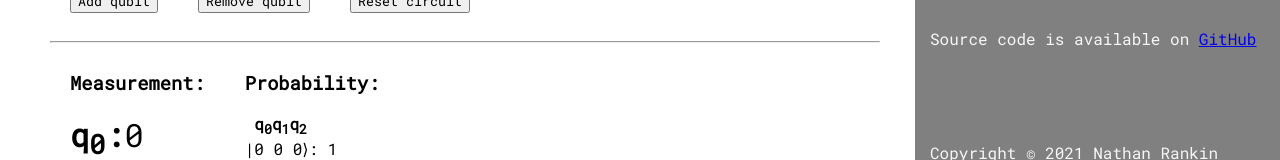
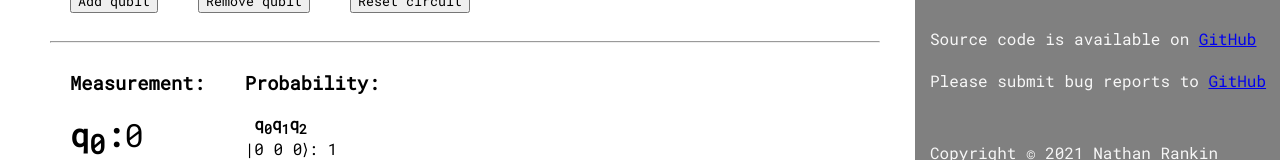
Before and after one commit to nrankin18/Quantum, a React (Create React App) app: page / in a window 1280 px wide. Shown: the part 622-782 px from the top of the page. Built offline with nearby package versions, Linux system fonts and the light colour scheme.

Commit message:
Bug report sidebar

```diff
--- a/src/Sidebar.jsx
+++ b/src/Sidebar.jsx
@@ -65,6 +65,16 @@ class Sidebar extends Component {
           GitHub
         </a>
         <br />
+        <br />
+        Please submit bug reports to{" "}
+        <a
+          href="https://github.com/nrankin18/quantum/issues"
+          target="_blank"
+          rel="noreferrer"
+        >
+          GitHub
+        </a>
+        <br />
         <div className="copyright">Copyright © 2021 Nathan Rankin</div>
       </div>
     );
```
